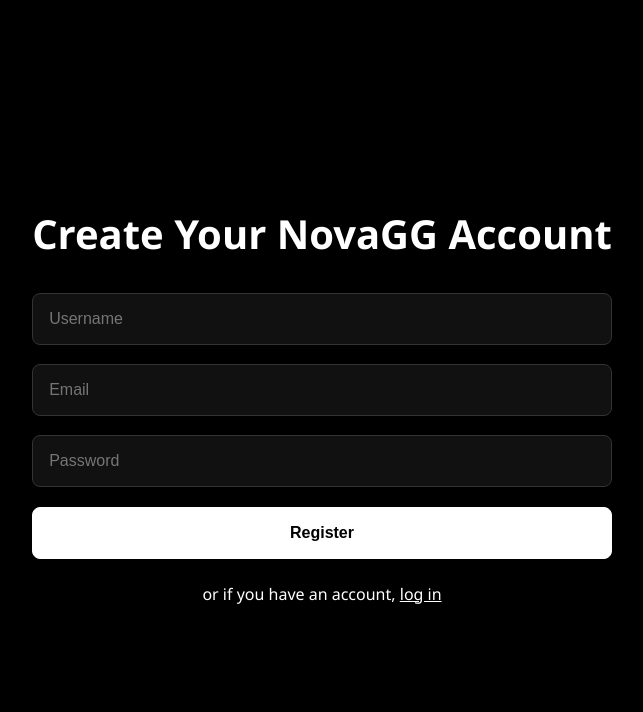
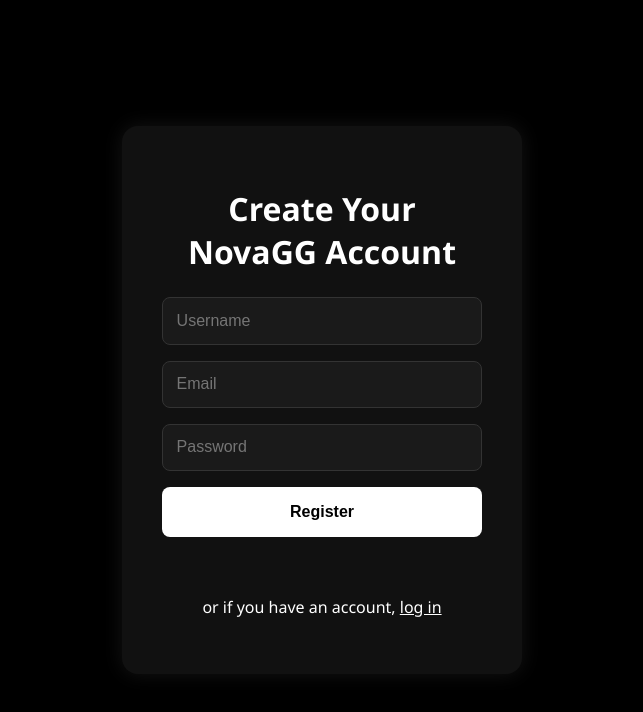
Before and after one commit to NovaGG-lab/NovaGG, a plain HTML site: page index.html in a window 1280 px wide. Shown: the whole page, without its empty margins (318-961 px from the left). Drawn offline with Linux system fonts and the light colour scheme.

Commit message:
Update style.css

```diff
--- a/style.css
+++ b/style.css
@@ -1,3 +1,9 @@
+/* Base Layout */
+* {
+  box-sizing: border-box;
+  scroll-behavior: smooth;
+}
+
 body {
   margin: 0;
   font-family: 'Segoe UI', sans-serif;
@@ -6,54 +12,67 @@
   display: flex;
   justify-content: center;
   align-items: center;
-  height: 100vh;
-  overflow: hidden;
+  min-height: 100vh;
+  padding: 2rem;
+  overflow-x: hidden;
 }
 
+/* Container Style */
 .container {
+  background: #111;
+  padding: 2.5rem;
+  border-radius: 1rem;
+  box-shadow: 0 0 20px rgba(255, 255, 255, 0.08);
+  max-width: 400px;
+  width: 100%;
   text-align: center;
-  animation: fadeIn 2s ease-out;
+  animation: fadeIn 1.2s ease-in-out;
 }
 
+/* Headings */
 h1 {
-  font-size: 2.5rem;
-  margin-bottom: 2rem;
-  animation: slideDown 1s ease-in-out forwards;
+  font-size: 2rem;
+  margin-bottom: 1.5rem;
+  animation: slideDown 1s ease-in-out;
 }
 
+/* Form Styles */
 .form {
   display: flex;
   flex-direction: column;
-  gap: 1.2rem;
-  animation: slideUp 1.5s ease-in-out forwards;
-}
-
-input, button {
-  padding: 1rem;
-  border: none;
-  border-radius: 0.5rem;
-  font-size: 1rem;
-  transition: all 0.3s ease;
+  gap: 1rem;
+  animation: slideUp 1s ease-in-out;
 }
 
 input {
-  background: #111;
+  padding: 0.85rem;
+  border: none;
+  border-radius: 0.5rem;
+  background: #1a1a1a;
   color: #fff;
+  font-size: 1rem;
+  transition: 0.3s ease;
   border: 1px solid #333;
 }
 
 input:focus {
+  background: #222;
+  border-color: #fff;
   outline: none;
-  border-color: #fff;
-  background: #222;
+  box-shadow: 0 0 10px #fff2;
 }
 
+/* Button */
 button {
+  padding: 1rem;
+  border: none;
+  border-radius: 0.5rem;
   background: #fff;
   color: #000;
   font-weight: bold;
+  font-size: 1rem;
   cursor: pointer;
-  border: 1px solid #fff;
+  transition: transform 0.3s ease, background 0.3s ease;
 }
 
 button:hover {
@@ -63,9 +82,42 @@
   transform: scale(1.05);
 }
 
+button:active {
+  transform: scale(0.98);
+  background: #444;
+  color: #fff;
+}
+
+/* Link */
+a {
+  color: #fff;
+  text-decoration: none;
+  transition: color 0.3s ease;
+}
+
+a:hover {
+  color: #aaa;
+  text-decoration: underline;
+}
+
+/* Status Message */
 .status {
-  margin-top: 1.5rem;
+  margin-top: 1.2rem;
+  min-height: 1.5rem;
   font-weight: bold;
+  transition: color 0.4s ease;
+}
+
+/* Scroll Animation */
+.fade-in-on-scroll {
+  opacity: 0;
+  transform: translateY(20px);
+  transition: opacity 1s ease, transform 1s ease;
+}
+
+.fade-in-on-scroll.visible {
+  opacity: 1;
+  transform: translateY(0);
 }
 
 /* Animations */
@@ -75,7 +127,7 @@
 }
 
 @keyframes slideUp {
-  from { transform: translateY(50px); opacity: 0; }
+  from { transform: translateY(40px); opacity: 0; }
   to { transform: translateY(0); opacity: 1; }
 }
 
```
